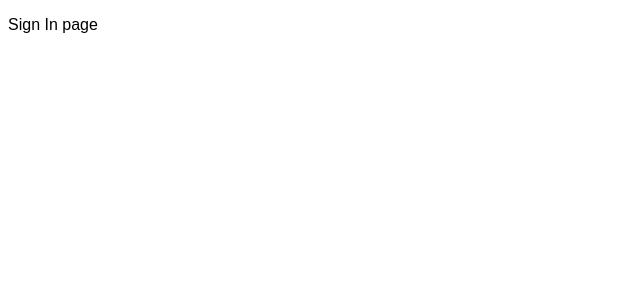
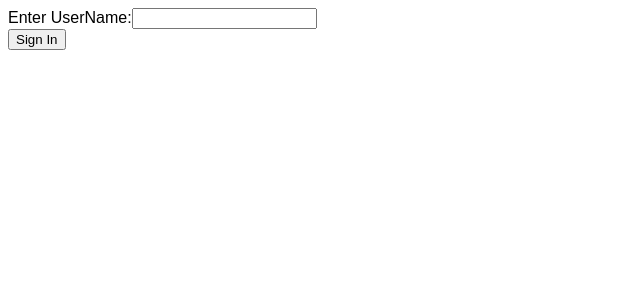
Before and after one commit to ElizabethWoodhouse/notification_app, a React app: page / in a window 1280 px wide. Shown: the top 300 px of the page, without its empty margins (0-640 px from the left). Built offline with nearby package versions, Linux system fonts and the light colour scheme.

Commit message:
feat: create signin component

```diff
--- a/client/components/SignIn.js
+++ b/client/components/SignIn.js
@@ -1,16 +1,29 @@
+//simulates a "sign-in" page. User enters username to get personalized page.
 import React, { useEffect, useState } from 'react';
 import { connect } from 'react-redux';
+import { fetchUser } from '../store/subReducers/user';
 
 function SignIn(props) {
+	const handleSubmit = (evt) => {
+		evt.preventDefault();
+		const username = evt.target.username.value;
+		props.getUser(username);
+	};
 	return (
 		<div>
-			<p>Sign In page</p>
+			<form onSubmit={handleSubmit}>
+				<div>
+					<label>Enter UserName:</label>
+					<input name='username' type='text' required />
+				</div>
+				<button type='submit'>Sign In</button>
+			</form>
 		</div>
 	);
 }
 
-const mapState = (state) => ({});
+const mapDispatch = (dispatch) => ({
+	getUser: (username) => dispatch(fetchUser(username)),
+});
 
-const mapDispatch = (dispatch) => ({});
-
-export default connect(mapState, mapDispatch)(SignIn);
+export default connect(null, mapDispatch)(SignIn);
```
